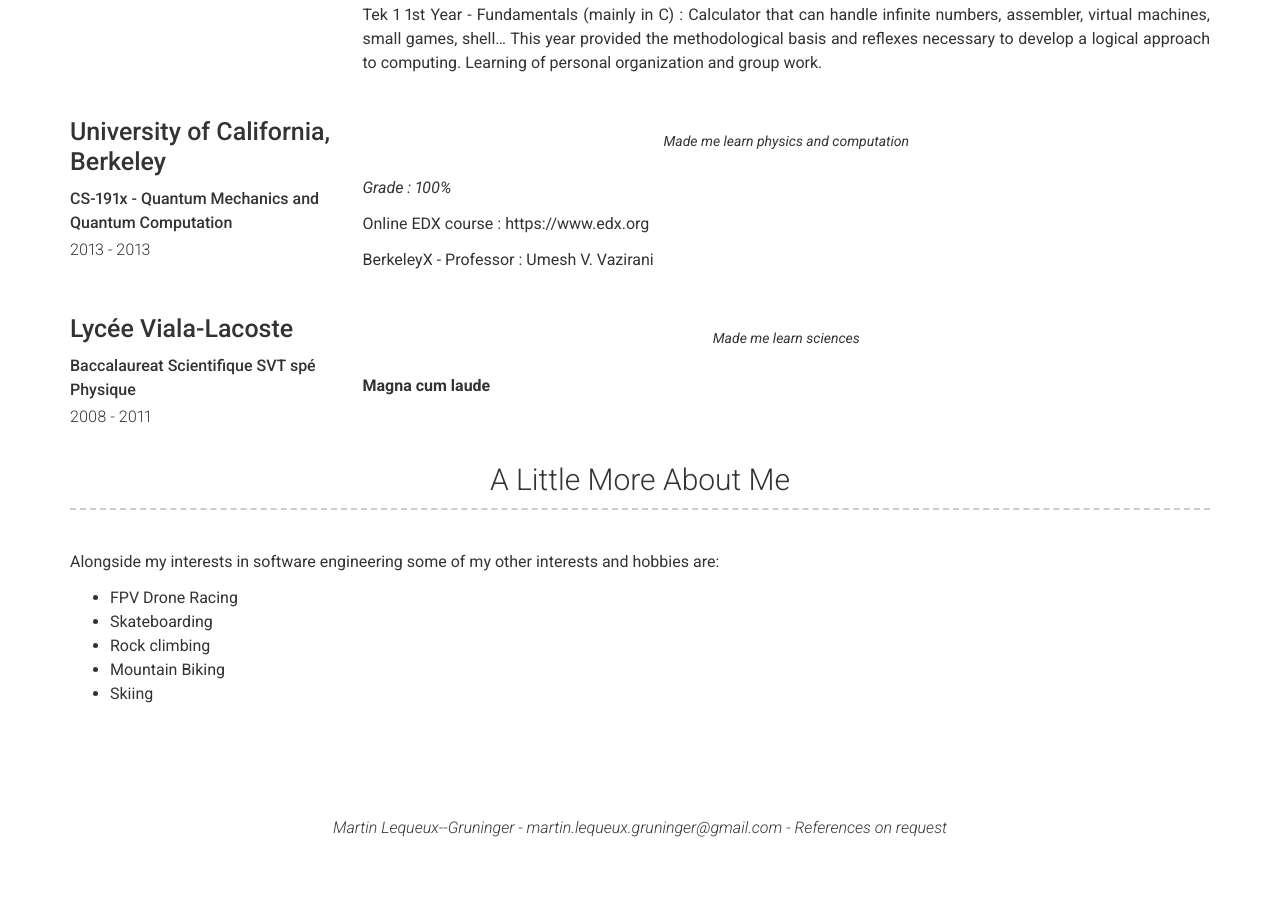
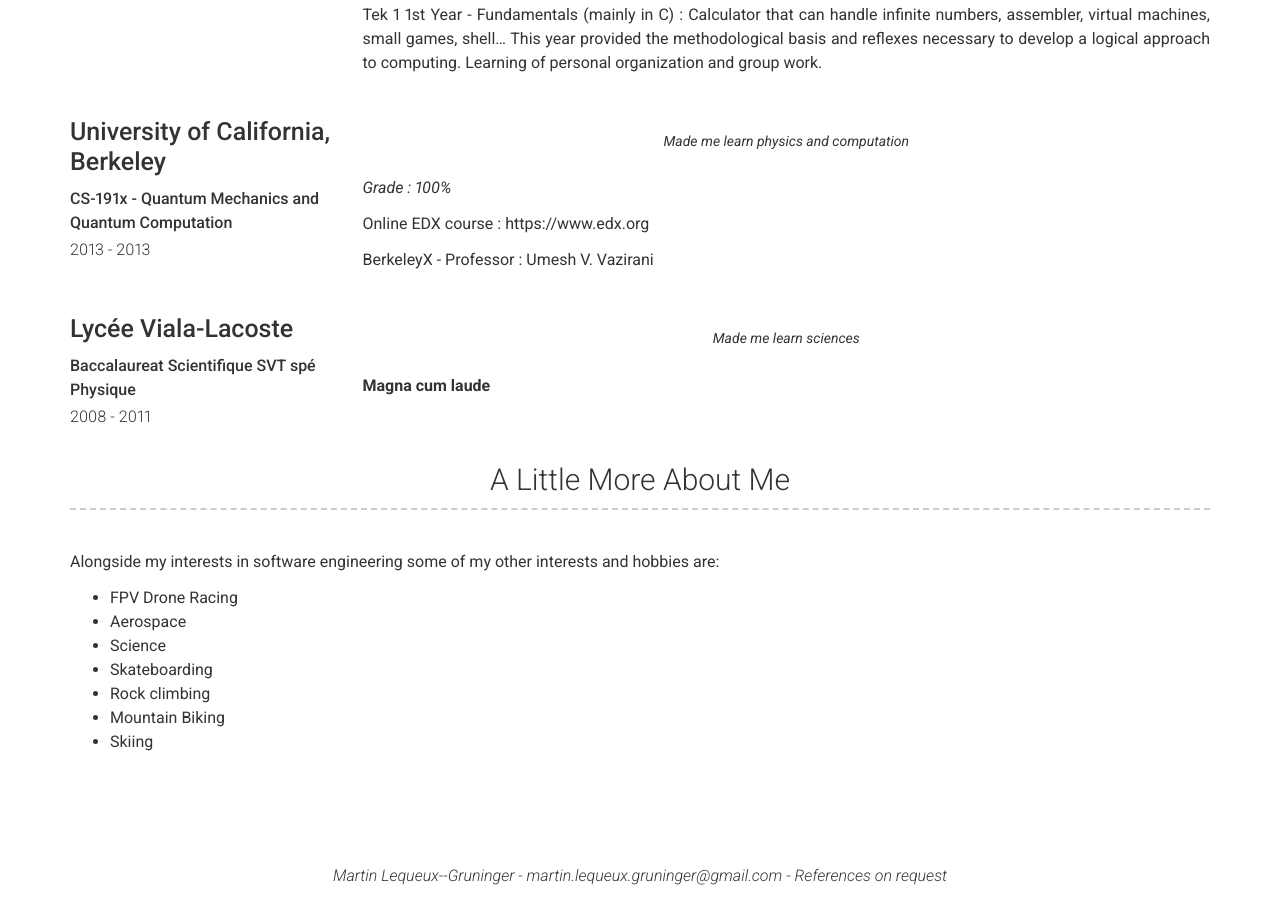
Before and after one commit to mlequeux/mlequeux.github.io, a Jekyll site: the page built from index.md, in a window 1280 px wide and 900 px high, scrolled down 2696 px. Built offline with Jekyll 4.4.1, drawn with Linux system fonts in a browser that asks for light colours; before the commit the page ends 3548 px from its top, so only the background shows below that.

Commit message:
update hobbies

```diff
--- a/_config.yml
+++ b/_config.yml
@@ -48,6 +48,8 @@ about_content: | # this will include new lines to allow paragraphs
 more_content: | # this will include new lines to allow paragraphs
   Alongside my interests in software engineering some of my other interests and hobbies are:
    - FPV Drone Racing
+   - Aerospace
+   - Science
    - Skateboarding
    - Rock climbing
    - Mountain Biking
```
